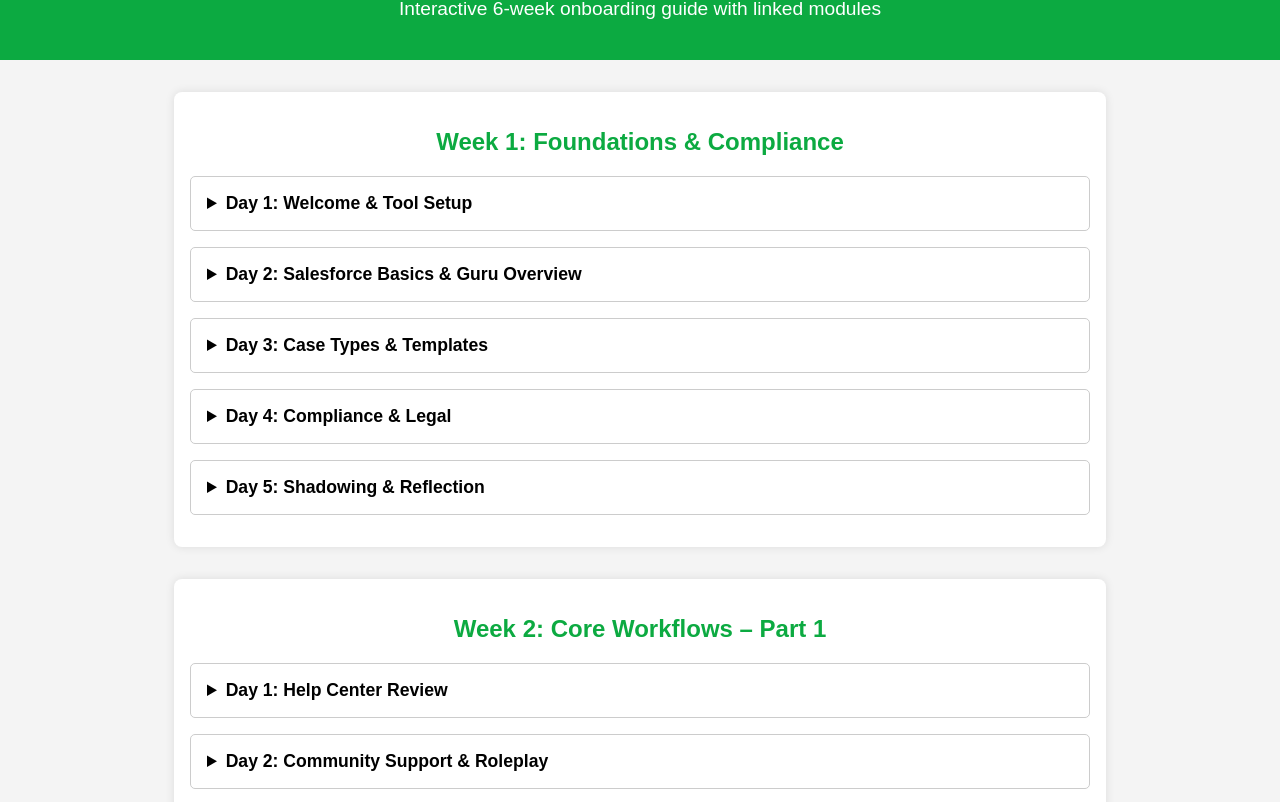
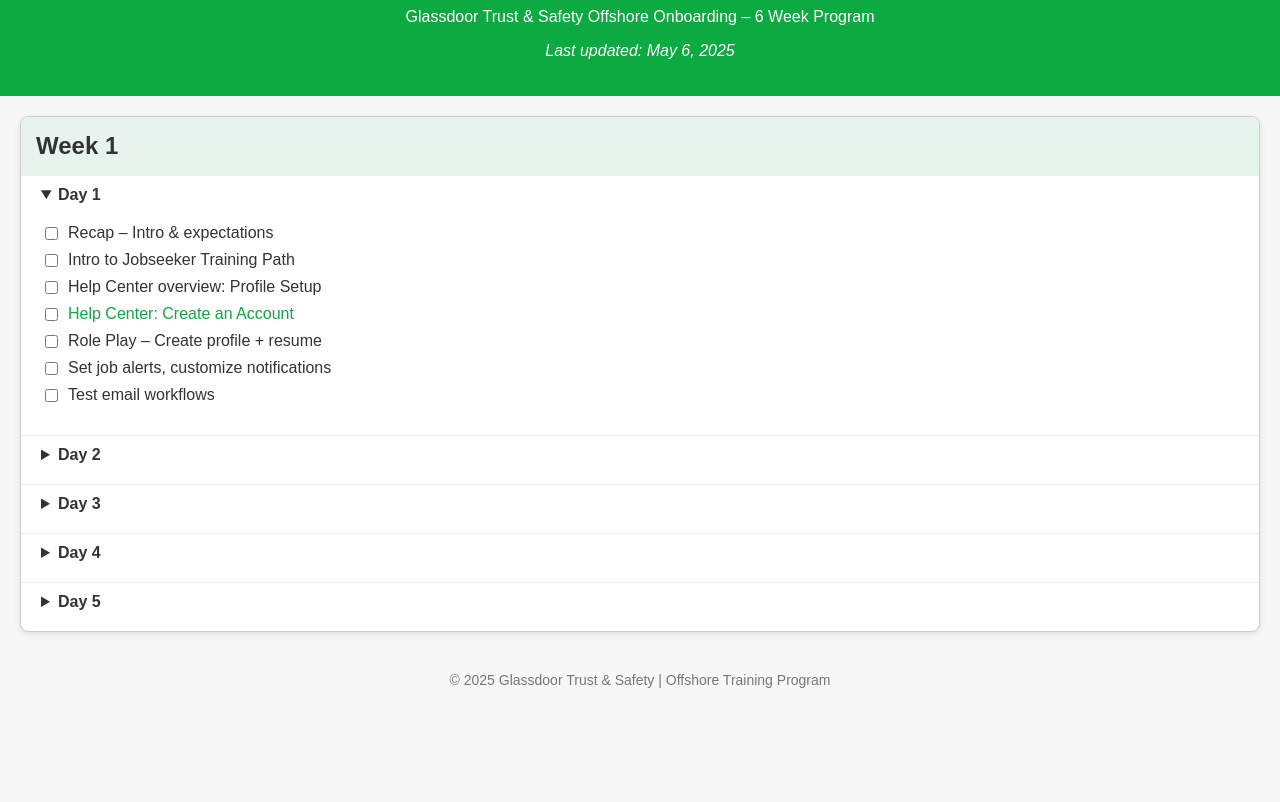
Before and after one commit to ToyosiOlabisiGD/Customer-Support-Training, a plain HTML site: page jobseeker.html in a window 1280 px wide. Shown: the part 92-894 px from the top of the page. After the commit the page ends 800 px from the top, so only its background shows below. Drawn offline with Linux system fonts and the light colour scheme.

Commit message:
Update jobseeker.html

`````diff
--- a/jobseeker.html
+++ b/jobseeker.html
@@ -3,61 +3,54 @@
 <head>
   <meta charset="UTF-8" />
   <meta name="viewport" content="width=device-width, initial-scale=1.0"/>
-  <link rel="icon" type="image/png" href="favicon.png">
   <title>Jobseeker Support Training</title>
   <style>
     body {
       font-family: Arial, sans-serif;
-      background-color: #f4f4f4;
       margin: 0;
-      padding: 0;
+      background-color: #f7f7f7;
+      color: #333;
     }
     header {
       background-color: #0CAA41;
       color: white;
+      padding: 20px;
       text-align: center;
-      padding: 2.5rem 1rem;
-    }
-    header h1 {
-      margin: 0 0 10px;
-      font-size: 2.2rem;
-    }
-    header p {
-      margin: 0;
-      font-size: 1.2rem;
     }
     .week {
-      margin: 2rem auto;
-      padding: 1rem;
-      max-width: 900px;
+      margin: 20px;
+      border: 1px solid #ccc;
       background-color: white;
       border-radius: 8px;
-      box-shadow: 0 0 10px rgba(0,0,0,0.1);
+      box-shadow: 0 2px 6px rgba(0,0,0,0.1);
     }
     .week h2 {
-      text-align: center;
-      color: #0CAA41;
+      margin: 0;
+      padding: 15px;
+      background-color: #e6f4ec;
+      border-radius: 8px 8px 0 0;
     }
     details {
-      margin: 1rem 0;
-      border: 1px solid #ccc;
-      border-radius: 5px;
-      padding: 1rem;
+      border-top: 1px solid #eee;
+      padding: 10px 20px;
     }
     summary {
       font-weight: bold;
-      font-size: 1.1rem;
       cursor: pointer;
+      margin-bottom: 10px;
     }
     ul {
       list-style: none;
-      padding-left: 1rem;
+      padding-left: 0;
     }
     li {
-      margin: 0.5rem 0;
+      padding: 4px 0;
+      display: flex;
+      align-items: center;
     }
     input[type="checkbox"] {
-      margin-right: 0.5rem;
+      margin-right: 10px;
+      accent-color: #0CAA41;
     }
     a {
       color: #0CAA41;
@@ -66,117 +59,82 @@
     a:hover {
       text-decoration: underline;
     }
+    footer {
+      text-align: center;
+      font-size: 14px;
+      padding: 20px;
+      color: #777;
+    }
   </style>
 </head>
 <body>
-
   <header>
     <h1>Jobseeker Support Training</h1>
-    <p>Interactive 6-week onboarding guide with linked modules</p>
+    <p>Glassdoor Trust & Safety Offshore Onboarding – 6 Week Program</p>
+    <p><em>Last updated: May 6, 2025</em></p>
   </header>
 
-  <!-- Week 1 -->
   <div class="week">
-    <h2>Week 1: Foundations & Compliance</h2>
-    <details>
-      <summary>Day 1: Welcome & Tool Setup</summary>
+    <h2>Week 1</h2>
+    <details open>
+      <summary>Day 1</summary>
       <ul>
-        <li><input type="checkbox"><a href="https://glassdoor.okta.com/" target="_blank">Okta Setup</a></li>
-        <li><input type="checkbox"><a href="https://glassdoor.lessonly.com/lessons/tool-introduction" target="_blank">Tools Intro (Lessonly)</a></li>
-        <li><input type="checkbox"><a href="https://app.getguru.com/card/iL0BcXEy/Support-Tool-Access-Setup" target="_blank">Guru: Tool Access Setup</a></li>
+        <li><input type="checkbox"> Recap – Intro & expectations</li>
+        <li><input type="checkbox"> Intro to Jobseeker Training Path</li>
+        <li><input type="checkbox"> Help Center overview: Profile Setup</li>
+        <li><input type="checkbox"> <a href="#" target="_blank">Help Center: Create an Account</a></li>
+        <li><input type="checkbox"> Role Play – Create profile + resume</li>
+        <li><input type="checkbox"> Set job alerts, customize notifications</li>
+        <li><input type="checkbox"> Test email workflows</li>
       </ul>
     </details>
     <details>
-      <summary>Day 2: Salesforce Basics & Guru Overview</summary>
+      <summary>Day 2</summary>
       <ul>
-        <li><input type="checkbox"><a href="https://glassdoor.lessonly.com/learn" target="_blank">Salesforce Navigation (Lessonly)</a></li>
-        <li><input type="checkbox"><a href="https://app.getguru.com/dashboard" target="_blank">Guru Dashboard Overview</a></li>
+        <li><input type="checkbox"> Recap</li>
+        <li><input type="checkbox"> <a href="#">Lessonly: Account Maintenance Model</a></li>
+        <li><input type="checkbox"> Guru: Account Maintenance</li>
+        <li><input type="checkbox"> Help Center: Account Settings & Security</li>
+        <li><input type="checkbox"> Password reset, 2FA, login issues</li>
       </ul>
     </details>
     <details>
-      <summary>Day 3: Case Types & Templates</summary>
+      <summary>Day 3</summary>
       <ul>
-        <li><input type="checkbox"><a href="https://glassdoor.lessonly.com/lessons/email-templates-jobseeker" target="_blank">Email Templates Overview (Lessonly)</a></li>
-        <li><input type="checkbox"><a href="https://app.getguru.com/card/abc123/Job-Seeker-Case-Types" target="_blank">Case Types (Guru)</a></li>
+        <li><input type="checkbox"> Recap</li>
+        <li><input type="checkbox"> T1 Overview – Community Support</li>
+        <li><input type="checkbox"> Sensitive Case Types – Jobseeker</li>
+        <li><input type="checkbox"> Practice Cases: Sensitive (5)</li>
+        <li><input type="checkbox"> Explore <a href="https://www.fishbowlapp.com/" target="_blank">Fishbowl</a></li>
+        <li><input type="checkbox"> Help Center: Community on Glassdoor</li>
       </ul>
     </details>
     <details>
-      <summary>Day 4: Compliance & Legal</summary>
+      <summary>Day 4</summary>
       <ul>
-        <li><input type="checkbox"><a href="https://glassdoor.lessonly.com/lessons/2403024-support-sensitive-case-types-general" target="_blank">Sensitive Case Types (Lessonly)</a></li>
-        <li><input type="checkbox"><a href="https://app.getguru.com/card/fgh456/Legal-Escalation-Process" target="_blank">Legal Escalation (Guru)</a></li>
+        <li><input type="checkbox"> Practice Cases: Account Maintenance (7)</li>
+        <li><input type="checkbox"> Live Queue: Shadowing</li>
       </ul>
     </details>
     <details>
-      <summary>Day 5: Shadowing & Reflection</summary>
+      <summary>Day 5</summary>
       <ul>
-        <li><input type="checkbox"><a href="https://docs.google.com/document/d/1-shadow-template" target="_blank">Shadowing 1:1 Template</a></li>
-        <li><input type="checkbox"> Daily Recap & Notes</li>
+        <li><input type="checkbox"> Practice Cases: Community Email Support (11)</li>
+        <li><input type="checkbox"> <a href="#">Lessonly: Product Support</a></li>
+        <li><input type="checkbox"> <a href="#">Community Calibration Activity</a></li>
+        <li><input type="checkbox"> Help Center: Salary Info, Company FAQs</li>
+        <li><input type="checkbox"> Guru: Jobs Module</li>
+        <li><input type="checkbox"> Live Queue: Shadowing</li>
       </ul>
     </details>
   </div>
 
-  <!-- Week 2 -->
-  <div class="week">
-    <h2>Week 2: Core Workflows – Part 1</h2>
-    <details>
-      <summary>Day 1: Help Center Review</summary>
-      <ul>
-        <li><input type="checkbox"><a href="https://help.glassdoor.com/s/topic/0TO36000000CZ9SGAW/job-seekers" target="_blank">Jobseeker Help Center</a></li>
-        <li><input type="checkbox"> Explore Profile Creation, Email Alerts</li>
-      </ul>
-    </details>
-    <details>
-      <summary>Day 2: Community Support & Roleplay</summary>
-      <ul>
-        <li><input type="checkbox"><a href="https://glassdoor.lessonly.com/lessons/community-support-t1" target="_blank">Community Support T1 (Lessonly)</a></li>
-        <li><input type="checkbox"><a href="https://www.fishbowlapp.com/" target="_blank">Fishbowl Overview</a></li>
-      </ul>
-    </details>
-    <details>
-      <summary>Day 3: Account Maintenance</summary>
-      <ul>
-        <li><input type="checkbox"><a href="https://app.getguru.com/card/jobseeker-account-maintenance" target="_blank">Account Maintenance (Guru)</a></li>
-        <li><input type="checkbox"> Password resets, email change requests</li>
-      </ul>
-    </details>
-    <details>
-      <summary>Day 4: Practice Cases</summary>
-      <ul>
-        <li><input type="checkbox"> Work 5 practice cases from assigned queue</li>
-        <li><input type="checkbox"> TL feedback session</li>
-      </ul>
-    </details>
-    <details>
-      <summary>Day 5: Live Queue Shadowing</summary>
-      <ul>
-        <li><input type="checkbox"> Shadow Tier 1 agent in Salesforce</li>
-        <li><input type="checkbox"> Notes and follow-up questions</li>
-      </ul>
-    </details>
-  </div>
+  <!-- Repeat for Week 2 through Week 6 below -->
 
-  <!-- Weeks 3–6 (shortened for brevity here, but would follow same format) -->
-  <div class="week">
-    <h2>Week 3: Core Workflows – Part 2</h2>
-    <details><summary>Day 1</summary><ul><li><input type="checkbox"> Job Alerts Module</li></ul></details>
-    <details><summary>Day 2</summary><ul><li><input type="checkbox"> Community Case Practice</li></ul></details>
-    <details><summary>Day 3</summary><ul><li><input type="checkbox"> Guru Review & Shadowing</li></ul></details>
-    <details><summary>Day 4</summary><ul><li><input type="checkbox"> QA Practice</li></ul></details>
-    <details><summary>Day 5</summary><ul><li><input type="checkbox"> End-of-Week Summary</li></ul></details>
-  </div>
+  <!-- Use the same <div class="week"> structure, each with 5 <details> elements (Day 1–5) -->
 
-  <div class="week">
-    <h2>Week 4: Feedback, Site Bugs & Shadow</h2>
-    <details><summary>Day 1–5</summary><ul><li><input type="checkbox"> Shadow agent for site bugs, case feedback, escalation</li></ul></details>
-  </div>
-
-  <div class="week">
-    <h2>Week 5: Deep Dives + Final Practice</h2>
-    <details><summary>Day 1–3</summary><ul><li><input type="checkbox"> Advanced Guru & Legal Topics</li></ul></details>
-  </div>
-
-  <div class="week">
-    <h2>Week 6: Readiness</h2>
-    <details><summary>Day 1–3</summary><ul>\n<li><input type=\"checkbox\"> Live queue with TL</li>\n<li><input type=\"checkbox\"> Self-led casework</li>\n<li><input type=\"checkbox\"> Exit interview + feedback form</li>\n</ul></details>\n</div>\n\n</body>\n</html>\n```\n\n---\n\nYou're now ready to paste this into your `jobseeker.html` file on GitHub.\n\nWould you like me to generate the **Employer/Profile Changes** page next using the same format and style?"
-````
+  <footer>
+    &copy; 2025 Glassdoor Trust & Safety | Offshore Training Program
+  </footer>
+</body>
+</html>
`````
